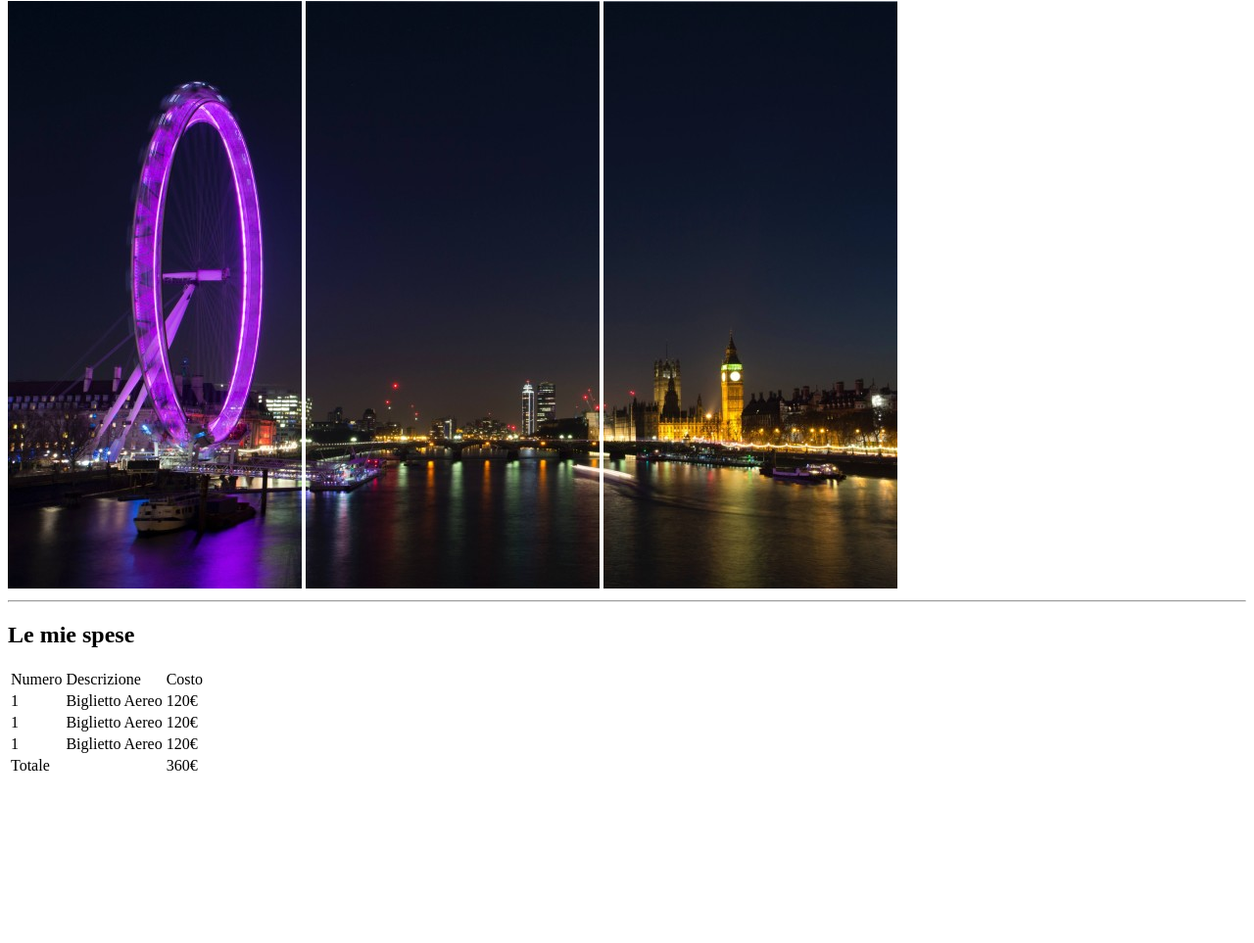
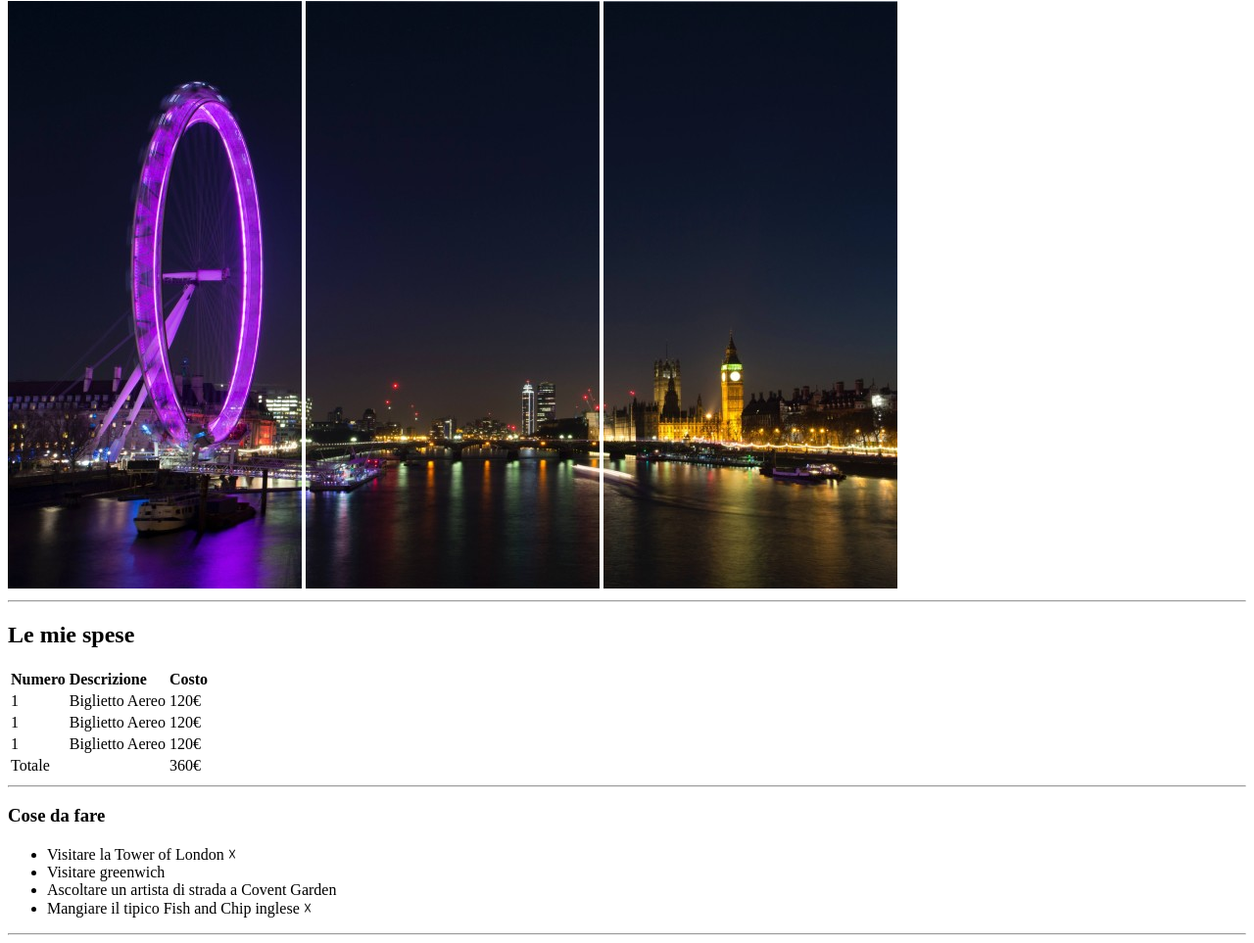
Before and after one commit to ceccobell/html-london-trip, a plain HTML site: page index.html in a window 1280 px wide. Shown: the part 79-1042 px from the top of the page at 98% size. Before the commit the page ends 881 px from the top, so only its background shows below. Drawn offline with Linux system fonts and the light colour scheme.

Commit message:
[UPD] inserito lista cose da fare e grassetto parole tabella

```diff
--- a/index.html
+++ b/index.html
@@ -18,9 +18,9 @@
            <h2>Le mie spese</h2>
            <table>
                <tr>
-                 <td>Numero</td>
-                 <td>Descrizione</td>
-                 <td>Costo</td>
+                 <td><strong>Numero</strong></td>
+                 <td><strong>Descrizione</strong></td>
+                 <td><strong>Costo</strong></td>
                </tr>
 
                <tr>
@@ -47,6 +47,18 @@
                  <td>360&euro;</td>
                </tr>
             </table>
+        <hr>
+        <section>
+            <h3>Cose da fare</h3>
+            <ul>
+                <li>Visitare la Tower of London &#9747;</li>
+                <li>Visitare greenwich</li>
+                <li>Ascoltare un artista di strada a Covent Garden</li>
+                <li>Mangiare il tipico Fish and Chip inglese &#9747;</li>
+            </ul>
+        </section>
+        <hr>
+
         </section>
     </main>
 
```
